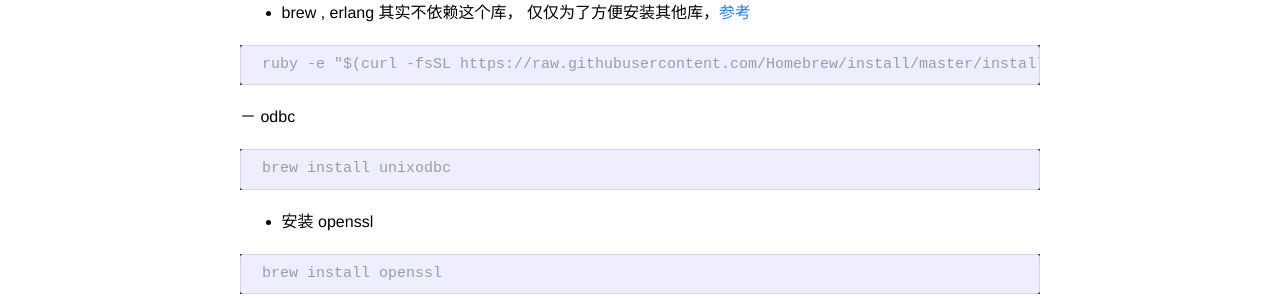
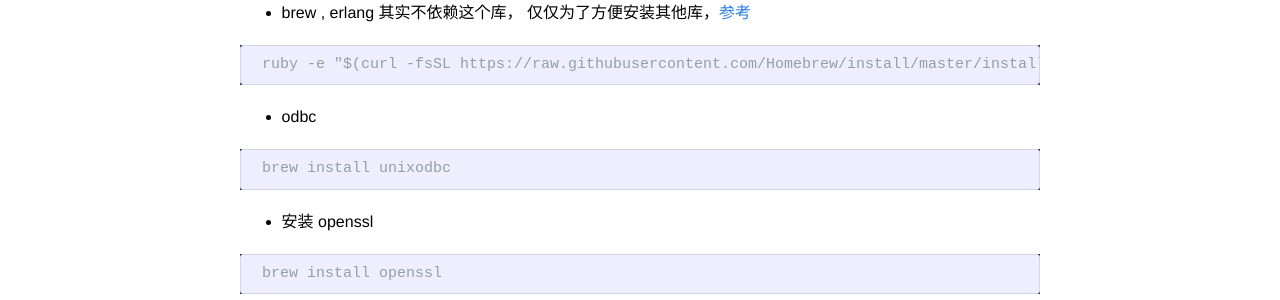
Before and after one commit to wcy123/wcy123.github.com, a Jekyll site: the page built from _posts/2015-08-22-搭建-MAC-下-ejabberd-开发环境.md, in a window 1280 px wide and 900 px high. Shown: the part 403-703 px from the top of the window. Built offline with Jekyll 4.4.1, drawn with Linux system fonts in a browser that asks for light colours; comment, search, counter and statistics services are not loaded.

Commit message:
minor fix

````diff
--- a/_posts/2015-08-22-搭建-MAC-下-ejabberd-开发环境.md
+++ b/_posts/2015-08-22-搭建-MAC-下-ejabberd-开发环境.md
@@ -21,7 +21,7 @@ draft: true
  ruby -e "$(curl -fsSL https://raw.githubusercontent.com/Homebrew/install/master/install)"
  ```
 
- － odbc
+ - odbc
 
  ```
  brew install unixodbc
````
